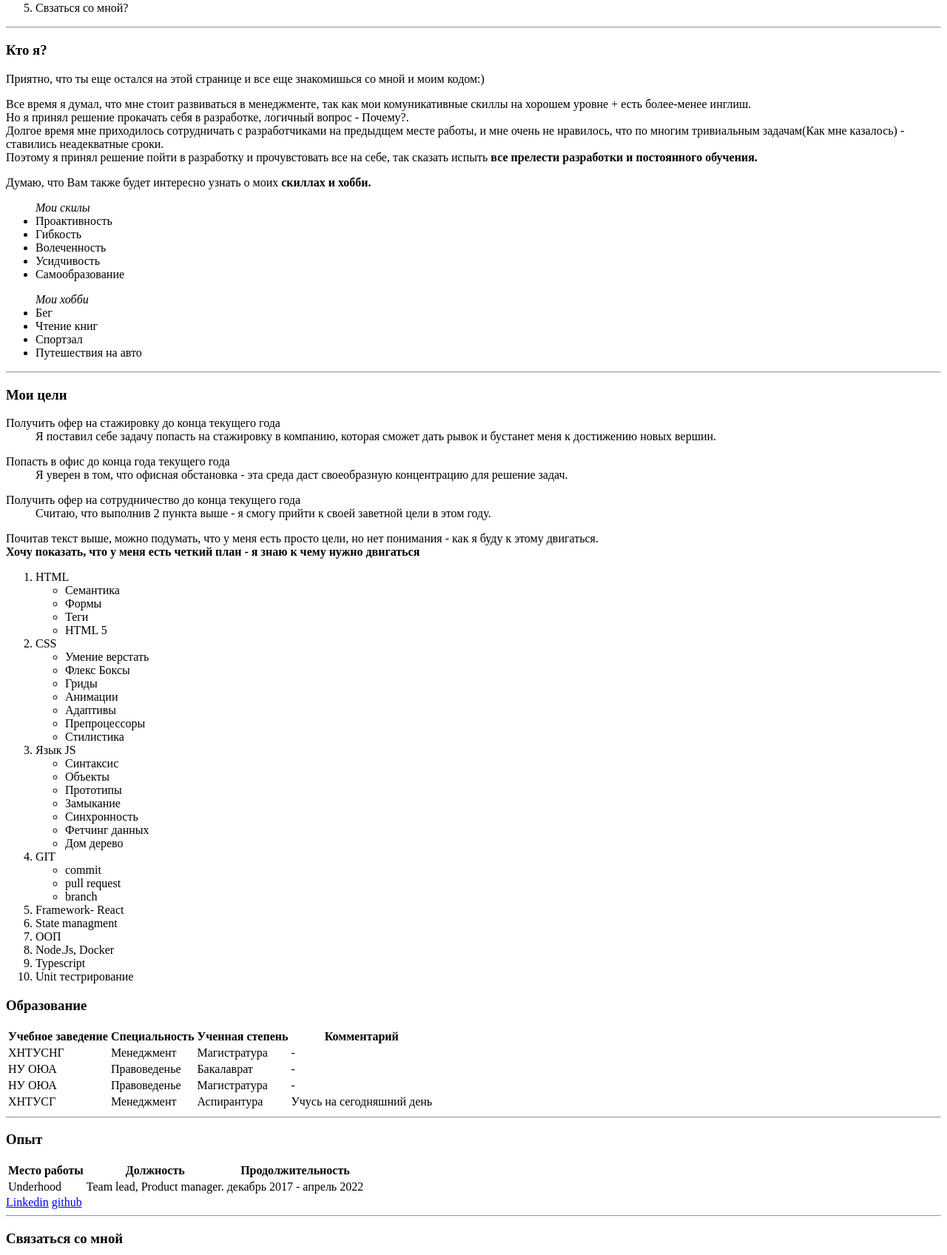
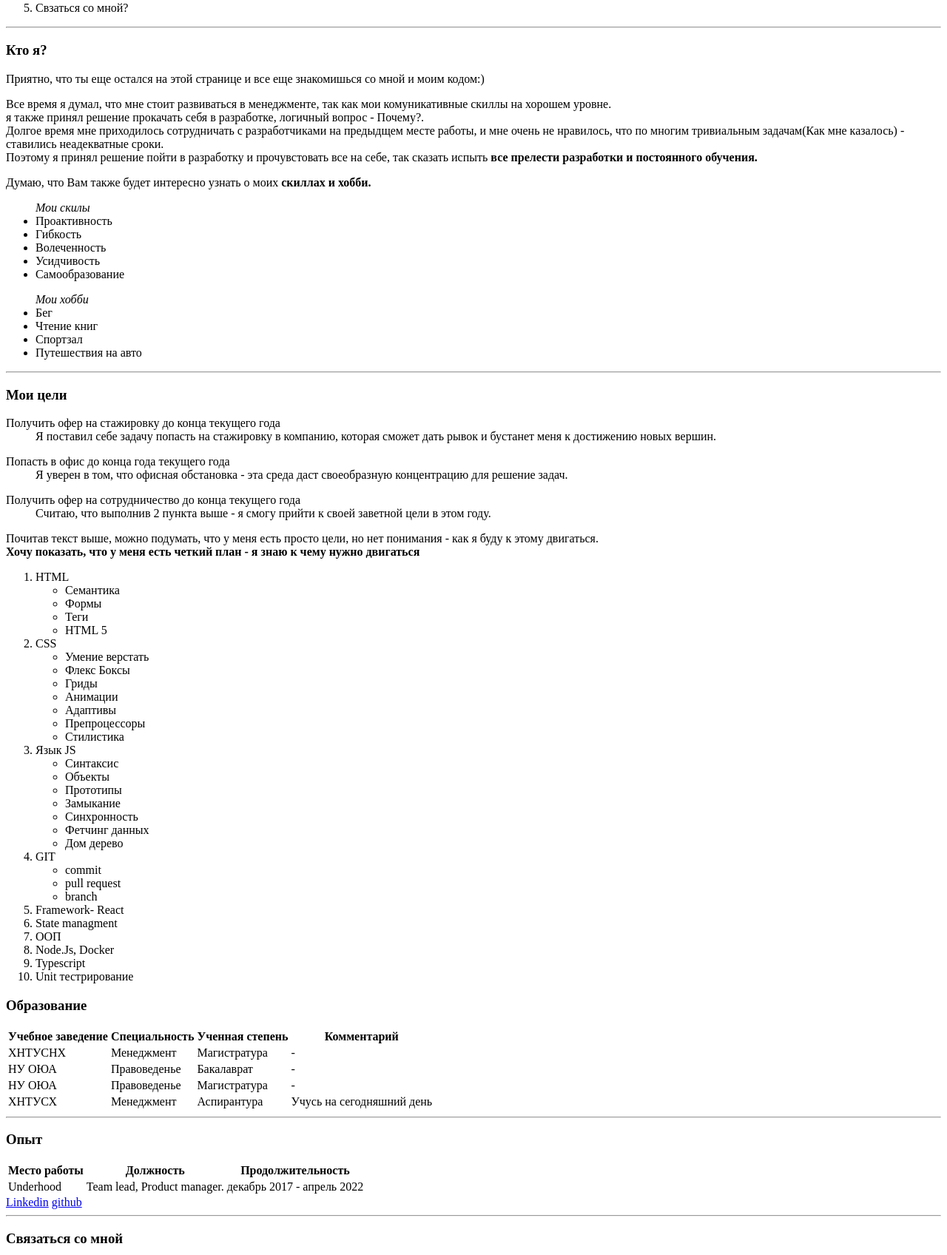
Before and after one commit to dmpls/CV, a plain HTML site: page index.html in a window 1280 px wide. Shown: the part 602-2298 px from the top of the page at 74% size. Drawn offline with Linux system fonts and the light colour scheme.

Commit message:
Update index.html

```diff
--- a/index.html
+++ b/index.html
@@ -42,9 +42,9 @@
             Приятно, что ты еще остался на этой странице и все еще знакомишься со мной и моим  кодом:)
         </p>
         <p>
-            Все время я думал, что мне стоит развиваться в менеджменте, так как мои комуникативные скиллы на хорошем уровне + есть более-менее инглиш.
+            Все время я думал, что мне стоит развиваться в менеджменте, так как мои комуникативные скиллы на хорошем уровне.
             <br>
-            Но я принял решение прокачать себя в разработке, логичный вопрос - Почему?.
+            я также  принял решение прокачать себя в разработке, логичный вопрос - Почему?.
             <br>
             Долгое время мне приходилось сотрудничать с разработчиками на предыдщем месте работы, и мне очень не нравилось, что по многим тривиальным задачам(Как мне казалось)
             - ставились неадекватные сроки.
@@ -160,7 +160,7 @@
             </thead>
             <tbody>
                 <tr>
-                    <td>ХНТУСНГ</td>
+                    <td>ХНТУСНХ</td>
                     <td>Менеджмент</td>
                     <td>Магистратура</td>
                     <td>-</td>
@@ -184,7 +184,7 @@
             </tbody>
             <tbody>
                 <tr>
-                    <td>ХНТУСГ</td>
+                    <td>ХНТУСХ</td>
                     <td>Менеджмент</td>
                     <td>Аспирантура</td>
                     <td>Учусь на сегодняшний день</td>
```
